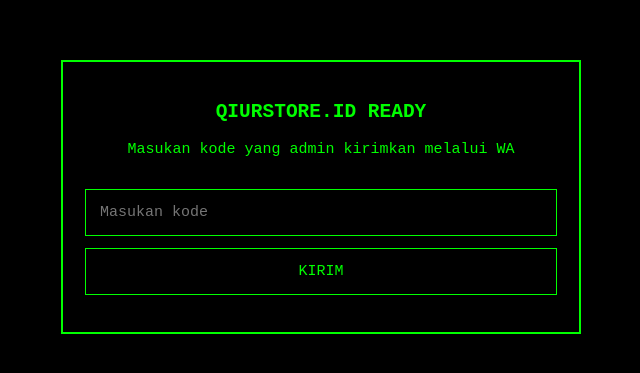
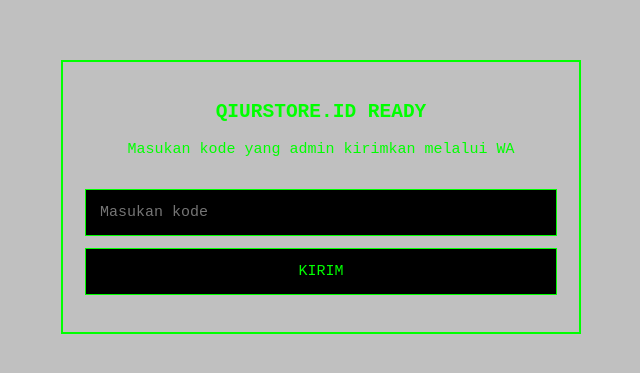
Before and after one commit to qiurstoreid/qiurstore.id, a plain HTML site: page index.html in a window 1280 px wide. Shown: the part 203-576 px from the top of the page, without its empty margins (319-959 px from the left). Drawn offline with Linux system fonts and the light colour scheme.

Commit message:
Update index.html

```diff
--- a/index.html
+++ b/index.html
@@ -18,7 +18,7 @@
 body {
   margin: 0;
   min-height: 100vh;
-  background: black;
+  background: #C0C0C0;
   color: #00ff00;
   font-family: monospace;
   display: flex;
```
